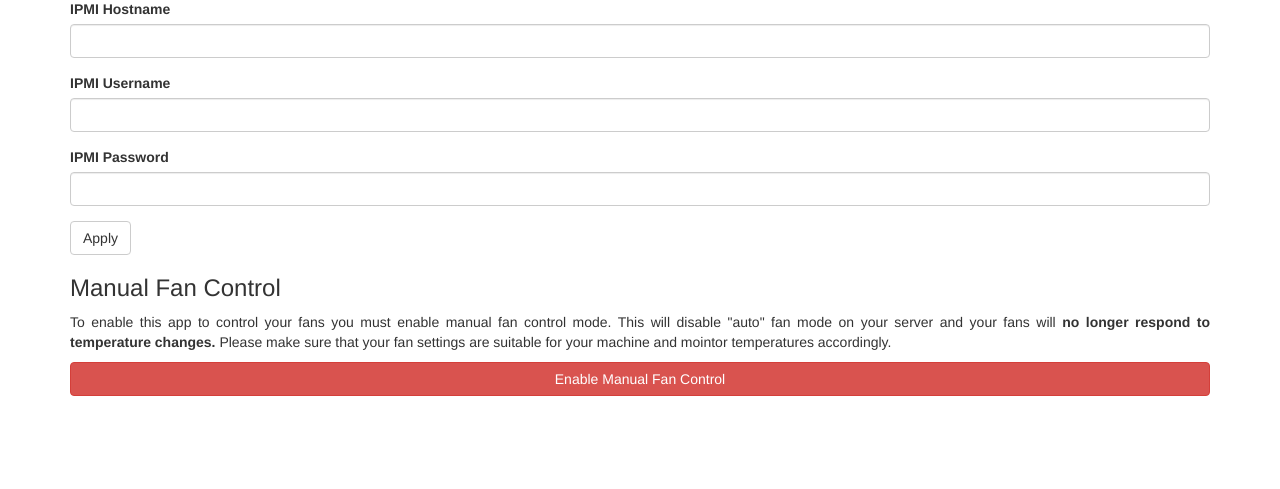
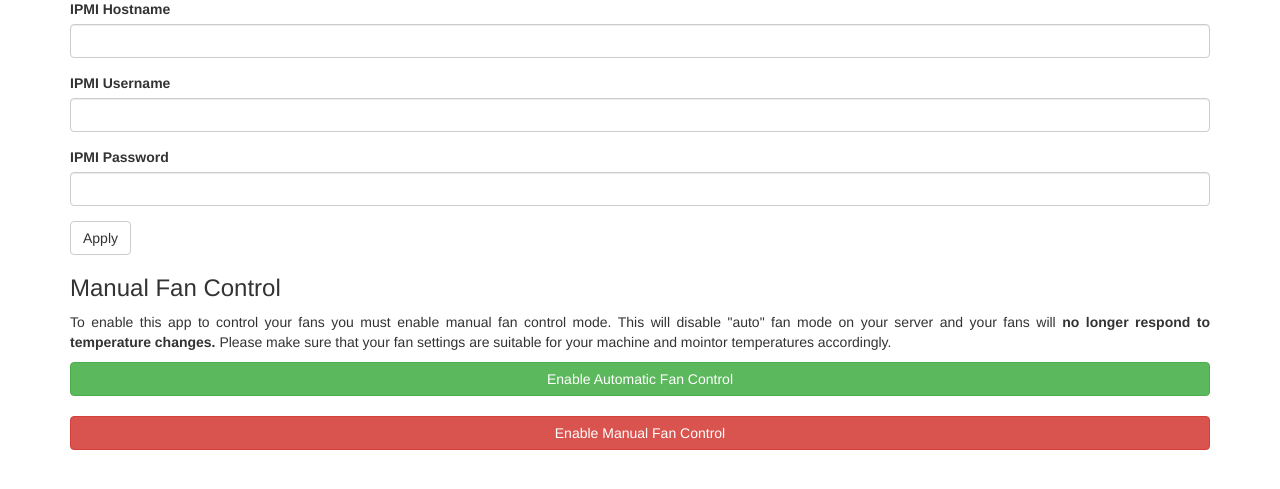
Before and after one commit to EdwardChamberlain/IPMI-Fan-Controller, a Flask app: page /configure in a window 1280 px wide. Shown: the part 179-668 px from the top of the page. Run offline with Flask 2, Linux system fonts and the light colour scheme; some libraries are stand-ins or nearby versions.

Commit message:
Auto toggle always available.

```diff
--- a/app/flaskr/templates/configure.html
+++ b/app/flaskr/templates/configure.html
@@ -13,10 +13,7 @@
     <p class="text-justify">
         To enable this app to control your fans you must enable manual fan control mode. This will disable "auto" fan mode on your server and your fans will <b>no longer respond to temperature changes.</b> Please make sure that your fan settings are suitable for your machine and mointor temperatures accordingly.
     </p>
-    {% if MANUAL_MODE %}
-        <a href="{{ url_for('set_auto_mode') }}"><button type="button" class="btn btn-success btn-block">Enable Automatic Fan Control</button></a>
-    {% else %}
-        <a href="{{ url_for('set_manual_mode') }}"><button type="button" class="btn btn-danger btn-block">Enable Manual Fan Control</button></a>
-    {% endif%}
-
+    <a href="{{ url_for('set_auto_mode') }}"><button type="button" class="btn btn-success btn-block">Enable Automatic Fan Control</button></a>
+    <br>
+    <a href="{{ url_for('set_manual_mode') }}"><button type="button" class="btn btn-danger btn-block">Enable Manual Fan Control</button></a>
 {% endblock %}
```
